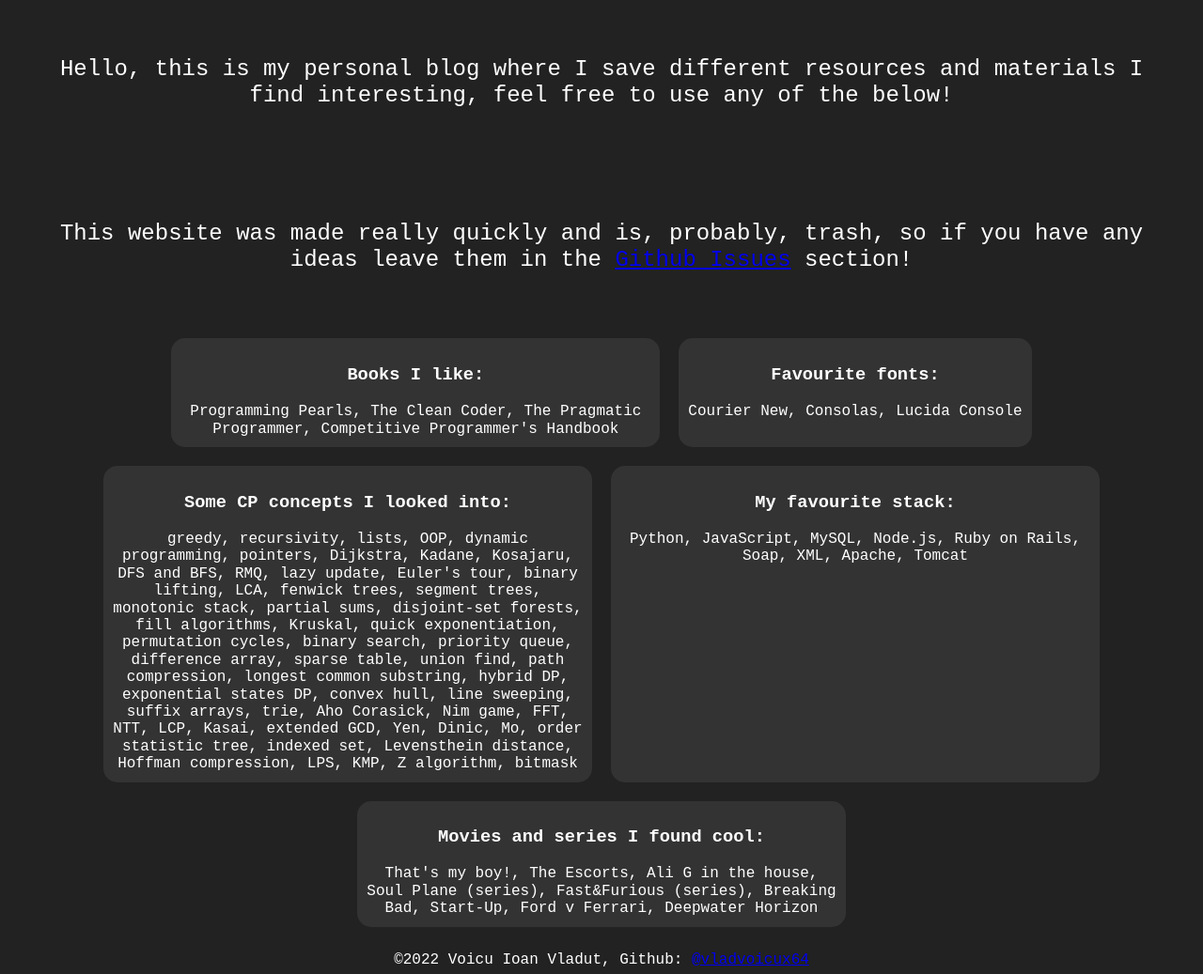
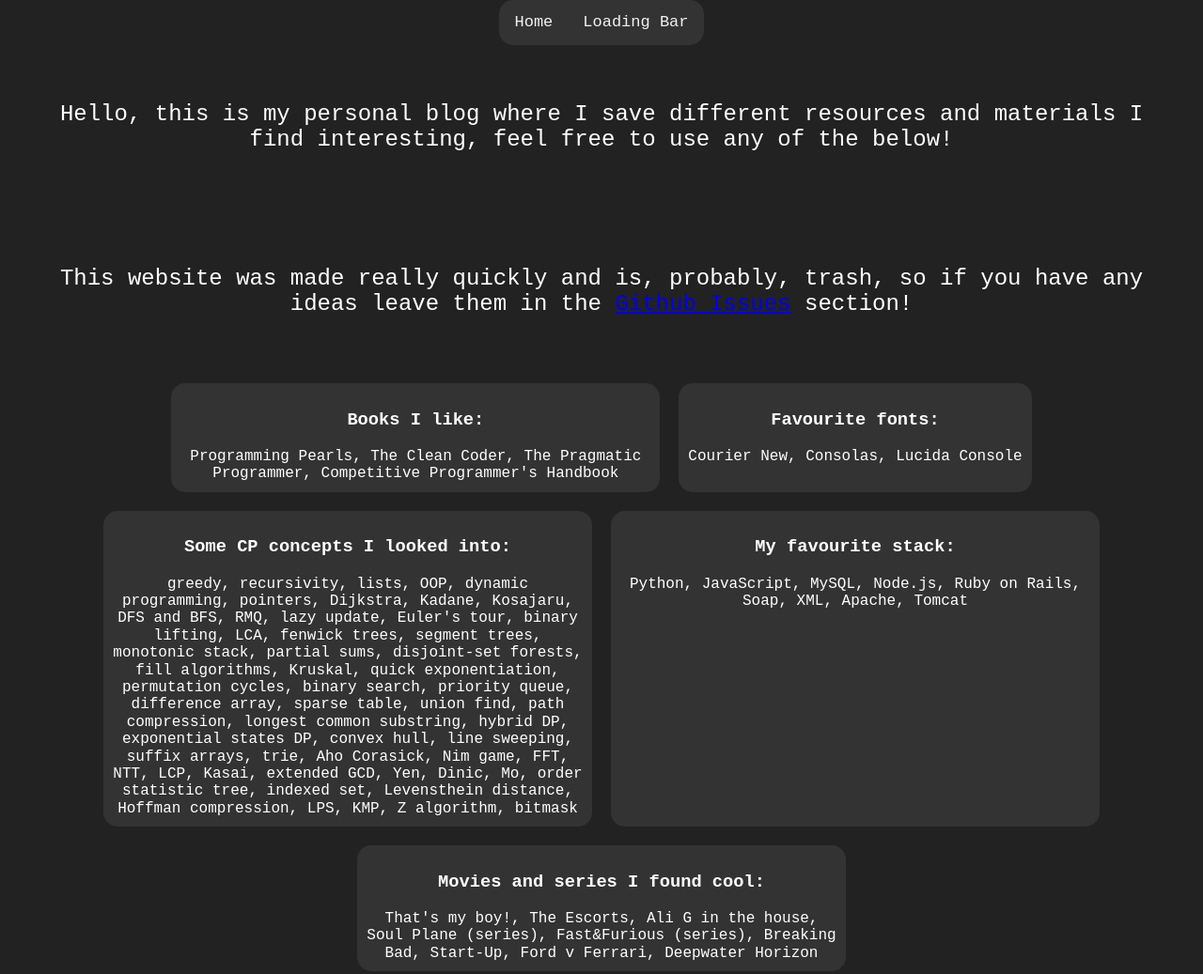
Before and after one commit to vladvoicux64/vladhomepage, a website built with Parcel: page index.html in a window 1280 px wide. Shown: the top 1037 px of the page at 94% size. Built offline with nearby package versions, Linux system fonts and the light colour scheme.

Commit message:
Added early navbar.

```diff
--- a/css/main.css
+++ b/css/main.css
@@ -302,3 +302,17 @@ textarea {
   flex-wrap: wrap;
   justify-content: center;
 }
+.navbar {
+  margin: 0 auto;
+  justify-content: space-evenly;
+  overflow: hidden;
+  background-color: #333333;
+  border-radius: 15px;
+}
+.navbar a {
+  float: left;
+  color: #f2f2f2;
+  text-align: center;
+  padding: 14px 16px;
+  font-size: 17px;
+}
--- a/index.html
+++ b/index.html
@@ -22,6 +22,11 @@
 </head>
 
 <body>
+
+<div class="navbar">
+  <a>Home</a>
+  <a>Loading Bar</a>
+</div>
 
 <div class="center">Hello, this is my personal blog where I save different resources and materials I find interesting, feel free to use any of the below!</div>
 <div class="center">This website was made really quickly and is, probably, trash, so if you have any ideas leave them in the <a href="https://github.com/vladvoicux64/vlad-sblog/issues">Github Issues</a> section!</div>
```
Also changed, not shown: 1 other file.
